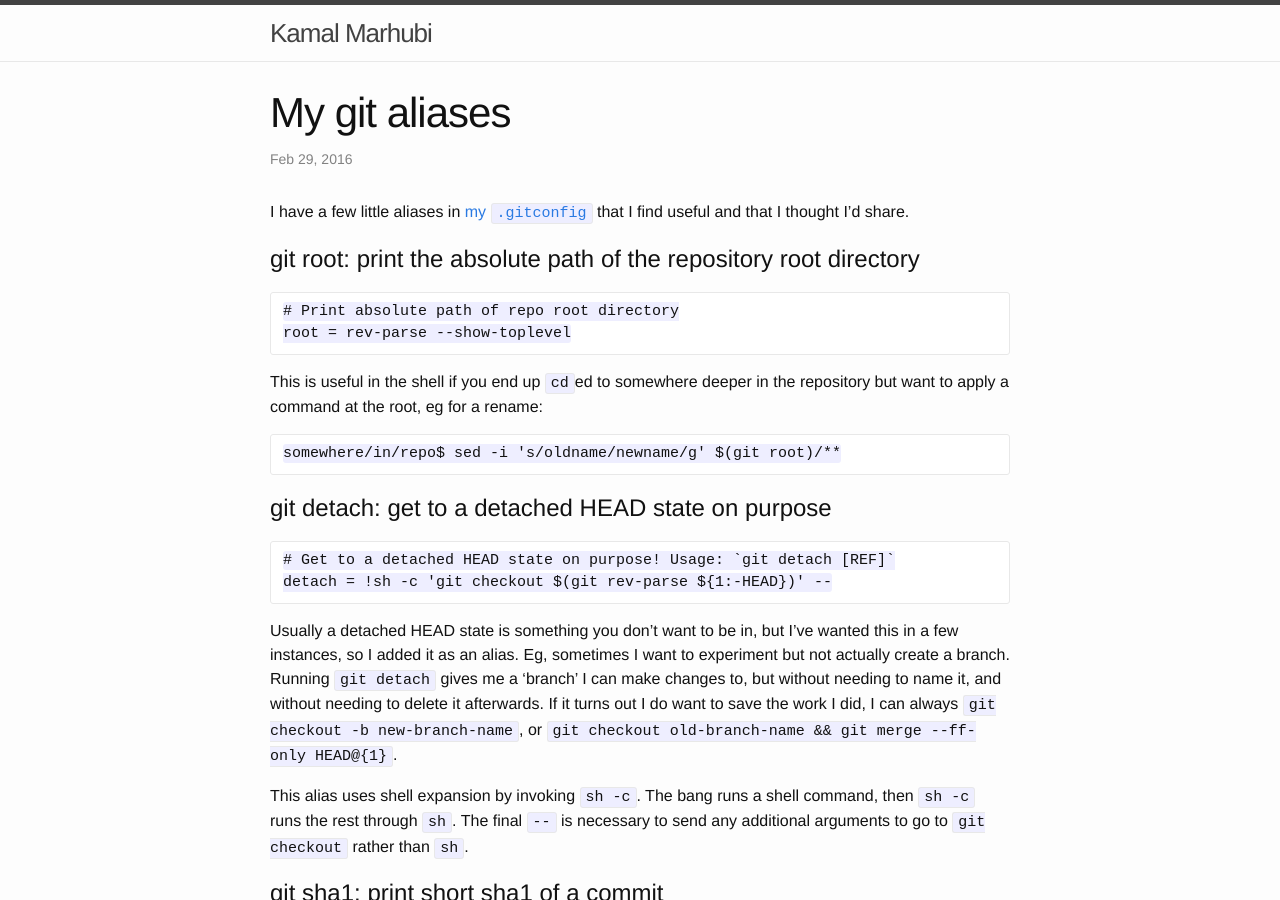
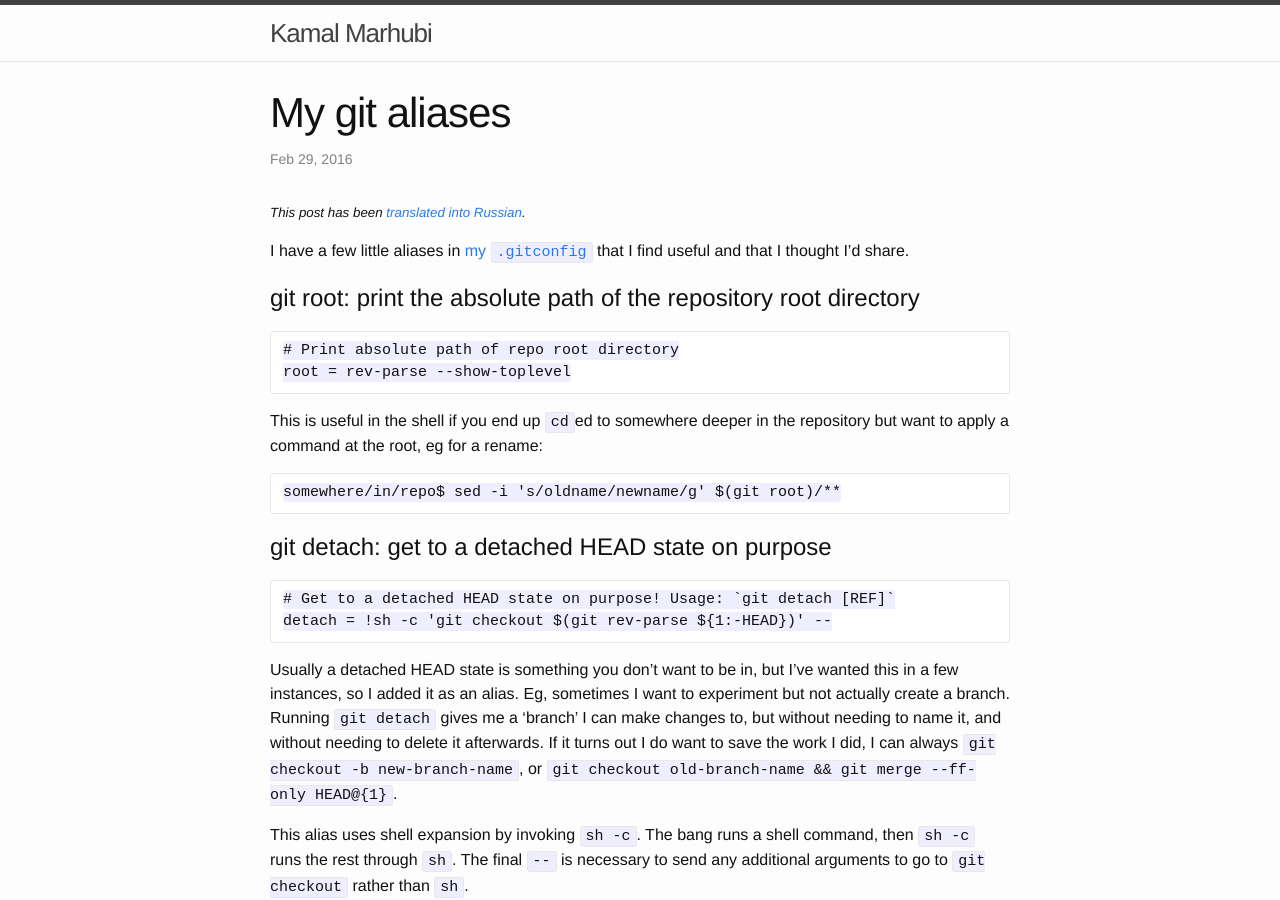
Before and after one commit to kamalmarhubi/website, a Jekyll site: the page built from _posts/2016-02-29-my-git-aliases.markdown, in a window 1280 px wide and 900 px high. Built offline with Jekyll 4.4.1, drawn with Linux system fonts in a browser that asks for light colours.

Commit message:
Add link to Russian translation of git aliases post

```diff
--- a/_posts/2016-02-29-my-git-aliases.markdown
+++ b/_posts/2016-02-29-my-git-aliases.markdown
@@ -2,6 +2,10 @@
 title: My git aliases
 date: 2016-02-29T14:26:27-05:00
 ---
+
+<small>_This post has been [translated into Russian][russian]._</small>
+
+[russian]: http://softdroid.net/moi-psevdonimy-v-git
 
 I have a few little aliases in [my `.gitconfig`][gitconfig] that I find useful
 and that I thought I'd share.
```
